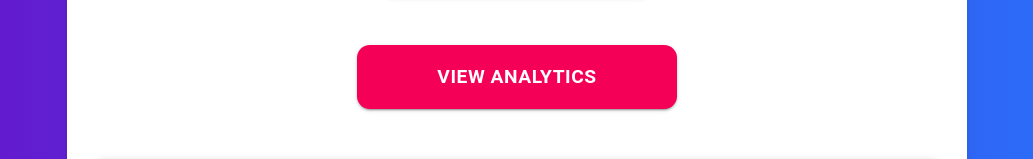
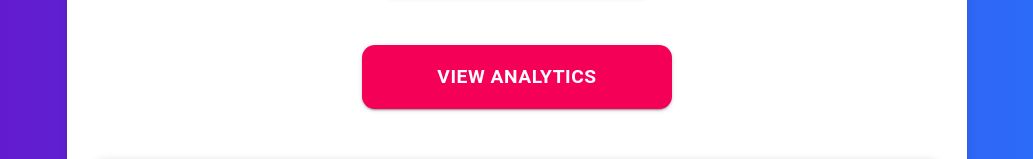
Before and after one commit to ebaze-tech/CourseMasterAdmin, a React (Vite) app: page / in a window 1280 px wide. Shown: the part 389-548 px from the top of the page, without its empty margins (123-1156 px from the left). Built offline with nearby package versions, Linux system fonts and the light colour scheme.

Commit message:
Fixed admin home page

```diff
--- a/src/Admin/AdminHomepage.jsx
+++ b/src/Admin/AdminHomepage.jsx
@@ -119,7 +119,7 @@ const AdminHomePage = () => {
               size="medium"
               onClick={() => navigate("/login/admin")}
               sx={{
-                padding: "20px 80px",
+                padding: "20px 75px",
                 fontSize: "1.2rem",
                 fontWeight: "bold",
                 height: "4rem",
```
